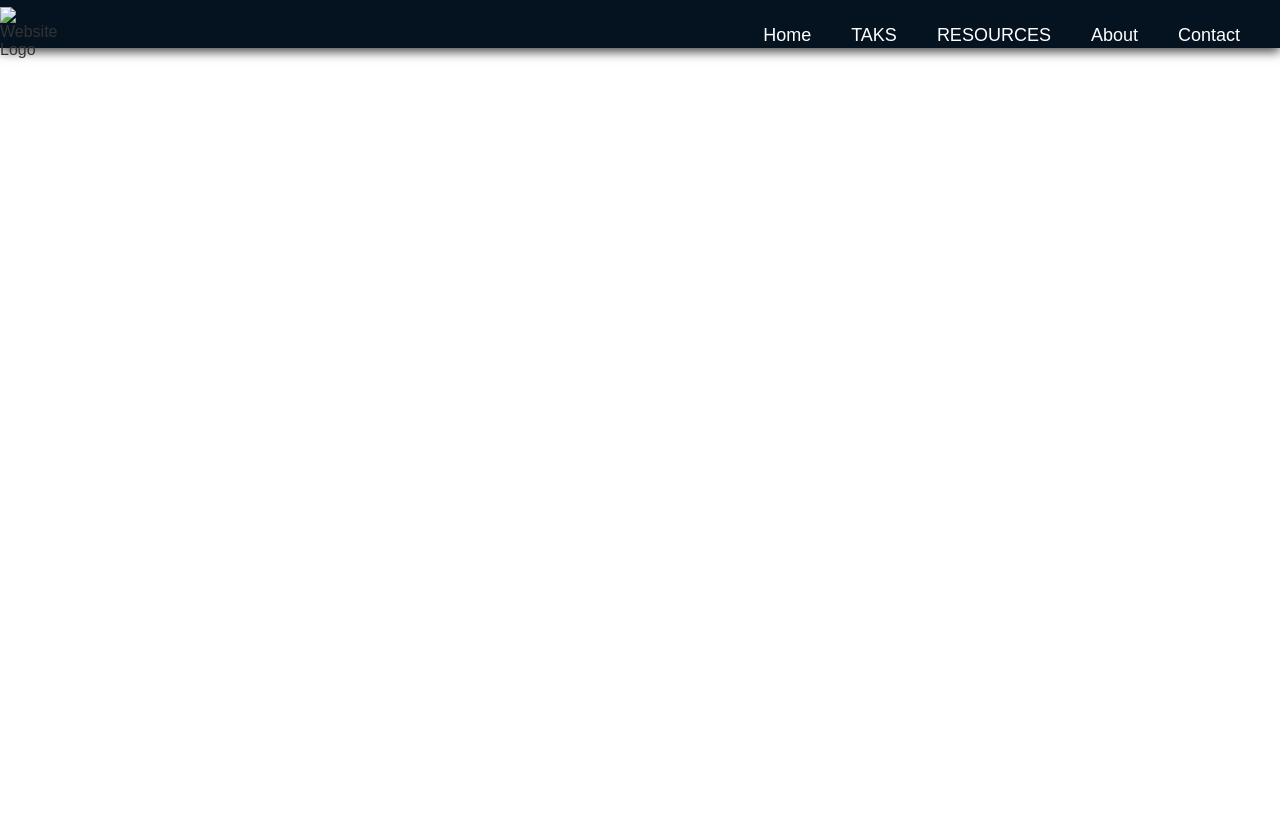
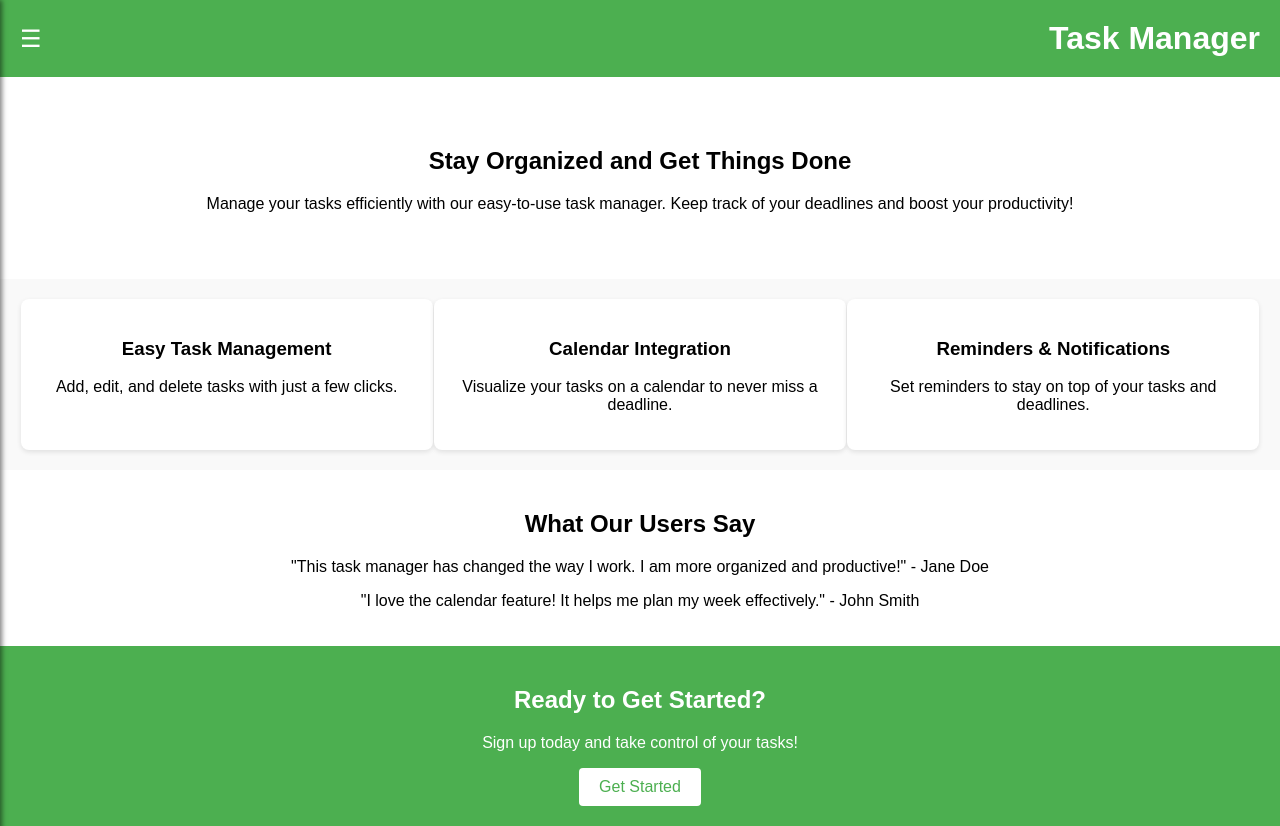
Before and after one commit to TechEvents-BUDS/Code-Crusaders_Techathon, a plain HTML site: page mainpage.html in a window 1280 px wide. Before the commit the page ends 800 px from the top, so only its background shows below. Drawn offline with Linux system fonts and the light colour scheme.

Commit message:
final project

```diff
--- /dev/null
+++ b/app.js
@@ -0,0 +1,5 @@
+
+    function toggleSidebar() {
+        const sidebar = document.getElementById('sidebar');
+        sidebar.style.left = sidebar.style.left === '0px' ? '-250px' : '0px';
+    }
--- a/mainpage.css
+++ b/mainpage.css
@@ -1,82 +1,90 @@
-/* General Reset */
-* {
+body {
+    font-family: Arial, sans-serif;
     margin: 0;
     padding: 0;
-    box-sizing: border-box;
+    background-color: #f4f4f4;
 }
-
-/* Body Styling */
-body {
-    font-family: Arial, sans-serif;
-    background-color: #f4f4f4;
-    color: #333;
-background-color: white;
-    background-size: cover;
-    background-position: center; /* Center the background image */
-    background-repeat: no-repeat; /* Prevent the background from repeating */
+header {
+    background-color: #4CAF50;
+    color: white;
+    padding: 20px;
+    text-align: center;
+    position: relative;
 }
-
-/* ////////////////logo/////////////// */
-
-.logo-container {
-    display: flex; /* Use flexbox for the logo and title */
-    align-items: center; /* Center items vertically */
-    position: absolute; /* Position the logo container absolutely */
-   bottom: -4px;/* Align to the top of the navbar */
- left: -20px; /* Align to the left of the navbar */
+.navbar {
+    display: flex;
+    justify-content: space-between;
+    align-items: center;
 }
-
-.website-logo {
-    width: 70px; /* Adjust the size as needed */
-    height: auto; /* Maintain aspect ratio */
-    margin-right: 8px; /* Use a positive margin for spacing */
-
+.navbar h1 {
+    color: white;
+    margin: 0;
 }
-
-.title {
-
-    font-size: 24px; /* Adjust the font size as needed */
-    color: #ffffff; /* Change the color as needed */
-    font-weight: bold; /* Make the title bold for better visibility */
-    letter-spacing: 8px;
-
+.toggle {
+    cursor: pointer;
+    font-size: 24px;
+    color: white;
 }
-
-/* Navbar Styling */
-nav {
-    background-color: #051320; /* Dark background for the navbar */
-    padding: 15px 20px; /* Padding for the navbar */
-    height: 6vh; /* Height of the navbar */
-    box-shadow: 0 4px 10px rgba(0, 0, 0, 0.7);
+.sidebar {
+    position: fixed;
+    top: 0;
+    left: -250px; /* Hide sidebar off-screen */
+    width: 250px;
+    height: 100%;
+    background-color: #333;
+    color: white;
+    transition: left 0.3s ease;
+    padding-top: 60px;
+    box-shadow: 2px 0 5px rgba(0, 0, 0, 0.5);
 }
-
-.container1 {
-    max-width: 1900px; /* Maximum width of the container */
-    display: flex; /* Use flexbox for layout */
-    justify-content: flex-end; /* Align nav links to the right */
-    align-items: center; /* Center items vertically */
-    height: 5vh; /* Height of the container */
-    position: relative; /* Positioning context for absolute elements */
+.sidebar a {
+    padding: 15px;
+    text-decoration: none;
+    color: white;
+    display: block;
 }
-
-.nav-links {
-    list-style: none; /* Remove bullet points from list */
-    display: flex; /* Display links in a row */
+.sidebar a:hover {
+    background-color: #575757;
 }
-
-.nav-links li {
-    margin: 5px 20px; /* Space between links */
-
+.hero {
+    padding: 50px 20px;
+    text-align: center;
+    background-color: #fff;
 }
-
-.nav-links a {
-    color: #ffffff; /* Link color */
-    text-decoration: none; /* Remove underline from links */
-    font-size: 18px; /* Font size for links */
-    transition: color 0.3s; /* Smooth transition for hover effect */
+.features {
+    display: flex;
+    justify-content: space-around;
+    padding: 20px;
+    background-color: #f9f9f9;
 }
-
-.nav-links a:hover {
-    text-decoration: underline; /* Underline links on hover */
-    color: #ffcc00; /* Change color on hover for better visibility */
+.feature {
+    background-color: white;
+    border-radius: 8px;
+    padding: 20px;
+    box-shadow: 0 2px 5px rgba(0, 0, 0, 0.1);
+    width: 30%;
+    text-align: center;
 }
+.testimonials {
+    padding: 20px;
+    background-color: #fff;
+    text-align: center;
+}
+.cta {
+    background-color: #4CAF50;
+    color: white;
+    padding: 20px;
+    text-align: center;
+}
+.cta button {
+    background-color: white;
+    color: #4CAF50;
+    padding: 10px 20px;
+    border: none;
+    border-radius: 4px;
+    cursor: pointer;
+    font-size: 16px;
+}
+.cta button:hover {
+    background-color: #45a049;
+}
--- a/mainpage.html
+++ b/mainpage.html
@@ -3,29 +3,154 @@
 <head>
     <meta charset="UTF-8">
     <meta name="viewport" content="width=device-width, initial-scale=1.0">
-    <link rel="stylesheet" href="mainpage.css">
-    <title>Document</title>
+    <title>Task Manager - Your Productivity Partner</title>
+    <style>
+        body {
+            font-family: Arial, sans-serif;
+            margin: 0;
+            padding: 0;
+            background-color: #f4f4f4;
+        }
+        header {
+            background-color: #4CAF50;
+            color: white;
+            padding: 20px;
+            text-align: center;
+            position: relative;
+        }
+        .navbar {
+            display: flex;
+            justify-content: space-between;
+            align-items: center;
+        }
+        .navbar h1 {
+            color: white;
+            margin: 0;
+        }
+        .toggle {
+            cursor: pointer;
+            font-size: 24px;
+            color: white;
+        }
+        .sidebar {
+            position: fixed;
+            top: 0;
+            left: -250px; /* Hide sidebar off-screen */
+            width: 250px;
+            height: 100%;
+            background-color: #333;
+            color: white;
+            transition: left 0.3s ease;
+            padding-top: 60px;
+            box-shadow: 2px 0 5px rgba(0, 0, 0, 0.5);
+        }
+        .sidebar a {
+            padding: 15px;
+            text-decoration: none;
+            color: white;
+            display: block;
+        }
+        .sidebar a:hover {
+            background-color: #575757;
+        }
+        .hero {
+            padding: 50px 20px;
+            text-align: center;
+            background-color: #fff;
+        }
+        .features {
+            display: flex;
+            justify-content: space-around;
+            padding: 20px;
+            background-color: #f9f9f9;
+        }
+        .feature {
+            background-color: white;
+            border-radius: 8px;
+            padding: 20px;
+            box-shadow: 0 2px 5px rgba(0, 0, 0, 0.1);
+            width: 30%;
+            text-align: center;
+        }
+        .testimonials {
+            padding: 20px;
+            background-color: #fff;
+            text-align: center;
+        }
+        .cta {
+            background-color: #4CAF50;
+            color: white;
+            padding: 20px;
+            text-align: center;
+        }
+        .cta button {
+            background-color: white;
+            color: #4CAF50;
+            padding: 10px 20px;
+            border: none;
+            border-radius: 4px;
+            cursor: pointer;
+            font-size: 16px;
+        }
+        .cta button:hover {
+            background-color: #45a049;
+        }
+    </style>
 </head>
 <body>
 
-    <nav>
-        <div class="container1">
-            <div class="logo-container">
-                <img src="./1.png" alt="Website Logo" class="website-logo"> <!-- Your logo here -->
-                <h4 class="TaskTrack"></h4>
-            </div>
-            <ul class="nav-links">
-                <li><a href="home.html">Home</a></li>
-                <li><a href="TASKS.html">TAKS</a></li>
-                <li><a href="RESOURCES.html">RESOURCES</a></li>
-                <li><a href="about.html">About</a></li>
-                <li><a href="contact.html">Contact</a></li>
-                <!-- <li><a href="faqs.html">FAQ</a></li>
-                <li><a href="FEEDBACK.html">FEEDBACK</a></li> -->
+<header>
+    <div class="navbar">
+        <div class="toggle" onclick="toggleSidebar()">&#9776;</div>
+        <h1>Task Manager</h1>
+    </div>
+</header>
 
-            </ul>
+<div class="sidebar" id="sidebar">
+    <a href="#features">Features</a>
+    <a href="#testimonials">Testimonials</a>
+    <a href="#cta">Get Started</a>
+    <a href="javascript:void(0);" onclick="toggleSidebar()">Close</a> <!-- Close link -->
+</div>
 
-        </div>
-    </nav>
+<section class="hero">
+    <h2>Stay Organized and Get Things Done</h2>
+    <p>Manage your tasks efficiently with our easy-to-use task manager. Keep track of your deadlines and boost your productivity!</p>
+</section>
+
+<section class="features" id="features">
+    <div class="feature">
+        <h3>Easy Task Management</h3>
+        <p>Add, edit, and delete tasks with just a few clicks.</p>
+    </div>
+    <div class="feature">
+        <h3>Calendar Integration</h3>
+        <p>Visualize your tasks on a calendar to never miss a deadline.</p>
+    </div>
+    <div class="feature">
+        <h3>Reminders & Notifications</h3>
+        <p>Set reminders to stay on top of your tasks and deadlines.</p>
+    </div>
+</section>
+
+<section class="testimonials" id="testimonials">
+    <h2>What Our Users Say</h2>
+    <p>"This task manager has changed the way I work. I am more organized and productive!" - Jane Doe</p>
+    <p>"I love the calendar feature! It helps me plan my week effectively." - John Smith</p>
+</section>
+
+<section class="cta" id="cta">
+    <h2>Ready to Get Started?</h2>
+    <p>Sign up today and take control of your tasks!</p>
+    <button onclick="window.location.href='task-manager.html'">Get Started</button>
+</section>
+
+<script>
+    function toggleSidebar() {
+        const sidebar = document.getElementById('sidebar');
+        sidebar.style.left = sidebar.style.left === '0px' ? '-250px' : '0px';
+    }
+</script>
+
 </body>
 </html>
```
